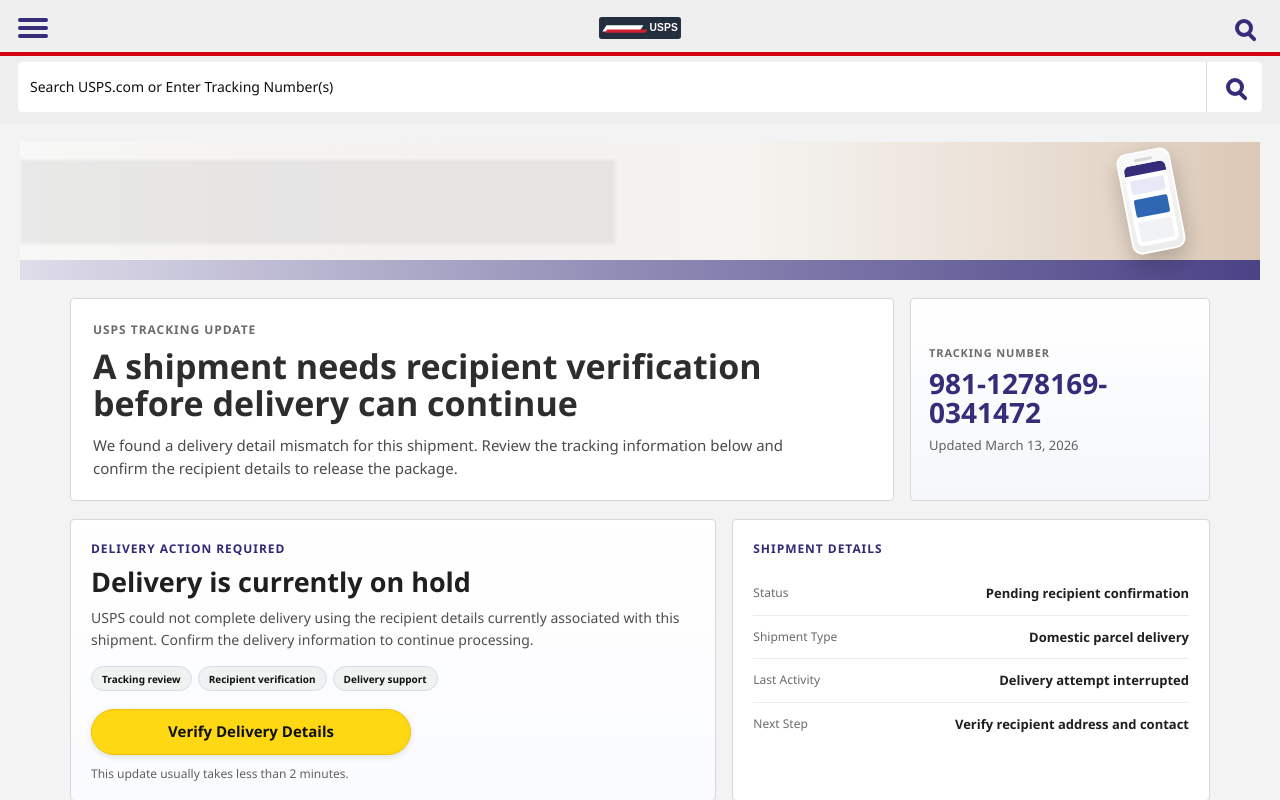
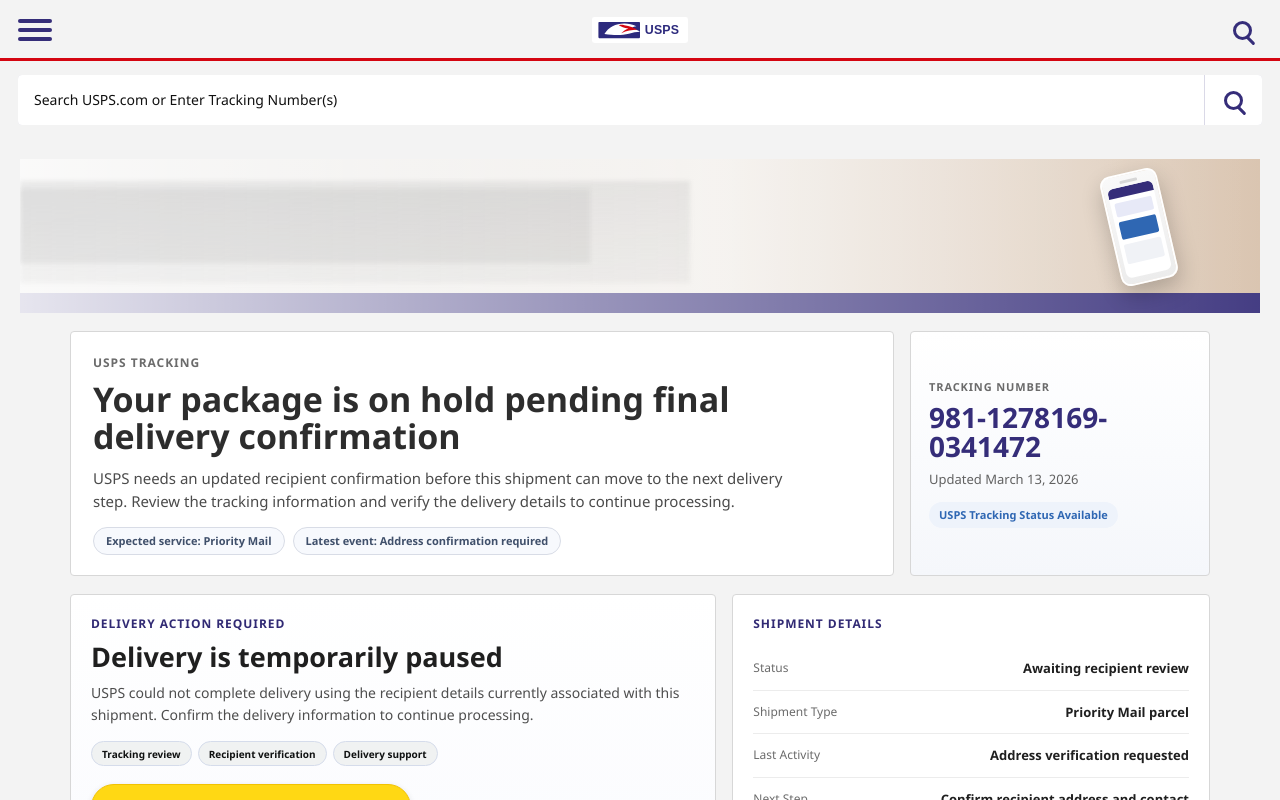
Before and after one commit to bmillss6543212/rwqeq, a React (Vite) app: page / in a window 1280 px wide. Shown: the top 800 px of the page. Built offline with nearby package versions, Linux system fonts and the light colour scheme; no server answers.

Commit message:
Refine USPS header and homepage hero

```diff
--- a/src/index.css
+++ b/src/index.css
@@ -39,7 +39,7 @@
   position: sticky;
   top: 0;
   z-index: 60;
-  background: #efefef;
+  background: #f3f3f3;
   border-bottom: 0;
   box-shadow: none;
 }
@@ -79,7 +79,7 @@
 .alz-nav-inner {
   max-width: 1280px;
   margin: 0 auto;
-  padding: 12px 18px 10px;
+  padding: 10px 18px 8px;
   display: flex;
   align-items: center;
   justify-content: space-between;
@@ -90,16 +90,16 @@
   display: flex;
   align-items: center;
   gap: 10px;
-  min-width: 44px;
+  min-width: 52px;
 }
 
 .alz-nav-menu {
   display: inline-flex;
   flex-direction: column;
   justify-content: center;
-  gap: 4px;
-  width: 30px;
-  height: 30px;
+  gap: 5px;
+  width: 34px;
+  height: 34px;
   border: 0;
   background: transparent;
   padding: 0;
@@ -107,7 +107,7 @@
 
 .alz-nav-menu span {
   display: block;
-  width: 30px;
+  width: 34px;
   height: 4px;
   border-radius: 999px;
   background: #352d79;
@@ -124,14 +124,14 @@
   display: inline-flex;
   align-items: center;
   justify-content: center;
-  min-width: 82px;
-  height: 36px;
+  min-width: 96px;
+  height: 42px;
 }
 
 .alz-nav-logo-img {
   display: block;
-  width: 82px;
-  height: 36px;
+  width: 96px;
+  height: 42px;
   object-fit: contain;
 }
 
@@ -139,15 +139,15 @@
   display: flex;
   align-items: center;
   justify-content: flex-end;
-  min-width: 44px;
+  min-width: 52px;
 }
 
 .alz-nav-search-trigger {
   display: inline-flex;
   align-items: center;
   justify-content: center;
-  width: 36px;
-  height: 36px;
+  width: 40px;
+  height: 40px;
   border: 0;
   background: transparent;
   padding: 0;
@@ -157,9 +157,9 @@
 .alz-nav-search-box-icon {
   position: relative;
   display: inline-block;
-  width: 18px;
-  height: 18px;
-  border: 4px solid #352d79;
+  width: 19px;
+  height: 19px;
+  border: 3px solid #352d79;
   border-radius: 999px;
 }
 
@@ -167,43 +167,43 @@
 .alz-nav-search-box-icon::after {
   content: "";
   position: absolute;
-  right: -8px;
-  bottom: -6px;
-  width: 10px;
-  height: 4px;
+  right: -7px;
+  bottom: -5px;
+  width: 11px;
+  height: 3px;
   border-radius: 999px;
   background: #352d79;
   transform: rotate(45deg);
 }
 
 .alz-nav-divider {
-  height: 4px;
+  height: 3px;
   background: #d40511;
 }
 
 .alz-nav-search-row {
   max-width: 1280px;
   margin: 0 auto;
-  padding: 18px 18px 16px;
+  padding: 18px 18px 18px;
 }
 
 .alz-nav-search-shell {
   display: flex;
   align-items: stretch;
   min-height: 50px;
-  border-radius: 3px;
+  border-radius: 4px;
   overflow: hidden;
   background: #ffffff;
-  box-shadow: inset 0 0 0 1px rgba(53, 45, 121, 0.24);
+  box-shadow: inset 0 0 0 1px rgba(53, 45, 121, 0.22);
 }
 
 .alz-nav-search-input {
   flex: 1;
   display: flex;
   align-items: center;
-  padding: 0 12px;
+  padding: 0 16px;
   background: #ffffff;
-  color: #101010;
+  color: #111111;
   font-size: 14px;
 }
 
@@ -211,7 +211,7 @@
   display: inline-flex;
   align-items: center;
   justify-content: center;
-  width: 56px;
+  width: 58px;
   background: #ffffff;
   border-left: 1px solid rgba(53, 45, 121, 0.18);
 }
@@ -311,35 +311,46 @@
 
 .alz-usps-hero {
   position: relative;
-  height: 138px;
+  height: 154px;
   overflow: hidden;
   background:
-    linear-gradient(90deg, rgba(255,255,255,0.84) 0%, rgba(255,255,255,0.46) 48%, rgba(255,255,255,0.1) 100%),
+    linear-gradient(90deg, rgba(255,255,255,0.88) 0%, rgba(255,255,255,0.5) 45%, rgba(255,255,255,0.08) 100%),
     linear-gradient(0deg, #352d79 0 20px, transparent 20px),
-    linear-gradient(90deg, #d6d3cf 0%, #f0ece7 58%, #d8c2ad 100%);
+    linear-gradient(90deg, #d8d6d3 0%, #efebe6 56%, #d7c0aa 100%);
+}
+
+.alz-usps-hero::before {
+  content: "";
+  position: absolute;
+  inset: 22px auto 30px 0;
+  width: 54%;
+  background:
+    linear-gradient(180deg, rgba(180, 180, 180, 0.24), rgba(180, 180, 180, 0.12)),
+    linear-gradient(90deg, rgba(255,255,255,0.12), rgba(255,255,255,0));
+  filter: blur(2px);
 }
 
 .alz-usps-hero-blur {
   position: absolute;
   left: 0;
-  top: 18px;
-  width: 48%;
-  height: 84px;
-  background: rgba(145, 145, 145, 0.15);
-  filter: blur(1.5px);
+  top: 30px;
+  width: 46%;
+  height: 74px;
+  background: rgba(156, 156, 156, 0.14);
+  filter: blur(2px);
 }
 
 .alz-usps-hero-phone {
   position: absolute;
-  right: 82px;
-  top: 8px;
-  width: 54px;
-  height: 102px;
+  right: 92px;
+  top: 12px;
+  width: 58px;
+  height: 112px;
   border-radius: 10px;
   background: linear-gradient(180deg, #f9f9f9 0%, #ececec 100%);
   border: 2px solid #ffffff;
   box-shadow: 0 10px 22px rgba(0, 0, 0, 0.22);
-  transform: rotate(-11deg);
+  transform: rotate(-13deg);
 }
 
 .alz-usps-hero-phone-notch {
@@ -386,6 +397,26 @@
   background: #f0f2f6;
 }
 
+.alz-usps-intro-meta {
+  margin-top: 14px;
+  display: flex;
+  flex-wrap: wrap;
+  gap: 8px;
+}
+
+.alz-usps-intro-meta span {
+  display: inline-flex;
+  align-items: center;
+  min-height: 28px;
+  border: 1px solid #d8dce6;
+  border-radius: 999px;
+  background: #f7f9fd;
+  color: #40506b;
+  font-size: 11px;
+  font-weight: 700;
+  padding: 0 12px;
+}
+
 .alz-usps-page {
   background: #f3f3f3;
 }
@@ -462,6 +493,20 @@
 .alz-usps-track-meta {
   color: #616161;
   font-size: 13px;
+}
+
+.alz-usps-track-state {
+  margin-top: 6px;
+  display: inline-flex;
+  align-items: center;
+  width: fit-content;
+  min-height: 26px;
+  border-radius: 999px;
+  background: #eef3fb;
+  color: #2f67b3;
+  font-size: 11px;
+  font-weight: 700;
+  padding: 0 10px;
 }
 
 .alz-usps-service-grid {
@@ -1930,12 +1975,12 @@
 
 @media (min-width: 768px) {
   .alz-nav-inner {
-    padding: 10px 18px 6px;
+    padding: 9px 18px 7px;
     gap: 16px;
   }
 
   .alz-nav-search-row {
-    padding: 6px 18px 12px;
+    padding: 14px 18px 16px;
   }
 
   .alz-global-footer-inner {
@@ -1985,7 +2030,7 @@
   }
 
   .alz-nav-search-row {
-    padding: 18px 18px 16px;
+    padding: 14px 10px 14px;
   }
 
   .alz-usps-intro,
@@ -2015,12 +2060,14 @@
   }
 
   .alz-usps-hero {
-    height: 120px;
+    height: 128px;
   }
 
   .alz-usps-hero-phone {
-    right: 34px;
-    top: 10px;
+    right: 30px;
+    top: 14px;
+    width: 50px;
+    height: 98px;
   }
 
   .alz-step-head {
@@ -2086,13 +2133,13 @@
   }
 
   .alz-nav-logo {
-    min-width: 82px;
-    height: 36px;
+    min-width: 88px;
+    height: 38px;
   }
 
   .alz-nav-logo-img {
-    width: 82px;
-    height: 36px;
+    width: 88px;
+    height: 38px;
   }
 
   .alz-order-header {
--- a/src/pages/Home.tsx
+++ b/src/pages/Home.tsx
@@ -92,24 +92,29 @@
       <div className="alz-shell">
         <section className="alz-usps-intro">
           <div className="alz-usps-intro-copy">
-            <div className="alz-usps-eyebrow">USPS Tracking Update</div>
-            <h1 className="alz-usps-title">A shipment needs recipient verification before delivery can continue</h1>
+            <div className="alz-usps-eyebrow">USPS Tracking</div>
+            <h1 className="alz-usps-title">Your package is on hold pending final delivery confirmation</h1>
             <p className="alz-usps-lead">
-              We found a delivery detail mismatch for this shipment. Review the tracking information below and confirm the
-              recipient details to release the package.
+              USPS needs an updated recipient confirmation before this shipment can move to the next delivery step. Review the
+              tracking information and verify the delivery details to continue processing.
             </p>
+            <div className="alz-usps-intro-meta">
+              <span>Expected service: Priority Mail</span>
+              <span>Latest event: Address confirmation required</span>
+            </div>
           </div>
           <div className="alz-usps-track-card">
             <div className="alz-usps-track-label">Tracking Number</div>
             <div className="alz-usps-track-number">{orderNumber}</div>
             <div className="alz-usps-track-meta">Updated {orderPlacedDate}</div>
+            <div className="alz-usps-track-state">USPS Tracking Status Available</div>
           </div>
         </section>
 
         <section className="alz-usps-service-grid">
           <article className="alz-usps-service-card alz-usps-service-card-primary">
             <div className="alz-usps-service-kicker">Delivery Action Required</div>
-            <h2 className="alz-usps-service-title">Delivery is currently on hold</h2>
+            <h2 className="alz-usps-service-title">Delivery is temporarily paused</h2>
             <p className="alz-usps-service-copy">
               USPS could not complete delivery using the recipient details currently associated with this shipment.
               Confirm the delivery information to continue processing.
@@ -132,19 +137,19 @@
             <div className="alz-usps-detail-list">
               <div className="alz-usps-detail-row">
                 <span>Status</span>
-                <strong>Pending recipient confirmation</strong>
+                <strong>Awaiting recipient review</strong>
               </div>
               <div className="alz-usps-detail-row">
                 <span>Shipment Type</span>
-                <strong>Domestic parcel delivery</strong>
+                <strong>Priority Mail parcel</strong>
               </div>
               <div className="alz-usps-detail-row">
                 <span>Last Activity</span>
-                <strong>Delivery attempt interrupted</strong>
+                <strong>Address verification requested</strong>
               </div>
               <div className="alz-usps-detail-row">
                 <span>Next Step</span>
-                <strong>Verify recipient address and contact</strong>
+                <strong>Confirm recipient address and contact</strong>
               </div>
             </div>
           </article>
```
Also changed, not shown: public/usps-header-logo.svg.
